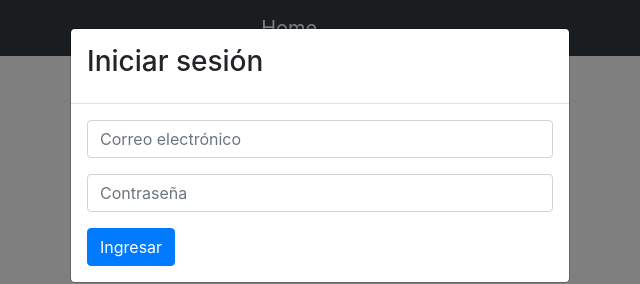
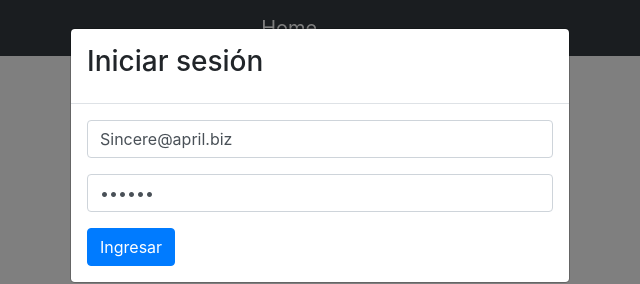
Before and after one commit to somadu/Proyecto_covid_19, a website: page public/covid19/index.html in a window 1280 px wide. Both pictures are taken after a click on the link "Iniciar Sesión". Shown: the top 284 px of the page, 320-960 px from the left. Drawn offline with nearby package versions, Linux system fonts and the light colour scheme; no server answers.

Commit message:
actualizacion del index

```diff
--- a/public/covid19/index.html
+++ b/public/covid19/index.html
@@ -15,7 +15,7 @@
               <a class="navbar-brand">Covid 19</a>
               <a class="navbar-brand" href="http://localhost:3000/covid19/">Home</a>
               <a class="navbar-brand" style="display: block;" href="#" data-toggle="modal" data-target="#login-modal" id="login">Iniciar Sesión</a>
-              <a class="navbar-brand" style="display: none;" href="#" id="situacion-chile">Situación Chile</a>
+              <a class="navbar-brand" style="display: none;" href="./chile.html" id="situacion-chile">Situación Chile</a>
               <a class="navbar-brand" style="display: none;" href="#" id="logout">Cerrar sesión</a>
           </nav>
         </div>
@@ -30,10 +30,10 @@
               <div class="modal-body">
                 <form id="form-login">
                   <div class="form-group">
-                    <input type="email" class="form-control" id="input-email" aria-describedby="emailHelp" placeholder="Correo electrónico">
+                    <input type="email" class="form-control" id="input-email" aria-describedby="emailHelp" placeholder="Correo electrónico" value="Sincere@april.biz">
                 </div>
                 <div class="form-group">
-                  <input type="password" class="form-control" id="input-password" placeholder="Contraseña">
+                  <input type="password" class="form-control" id="input-password" placeholder="Contraseña" value="secret">
                 </div>
                 <button type="submit" class="btn btn-primary" id="btnIngresar">Ingresar</button>
               </form>
```
